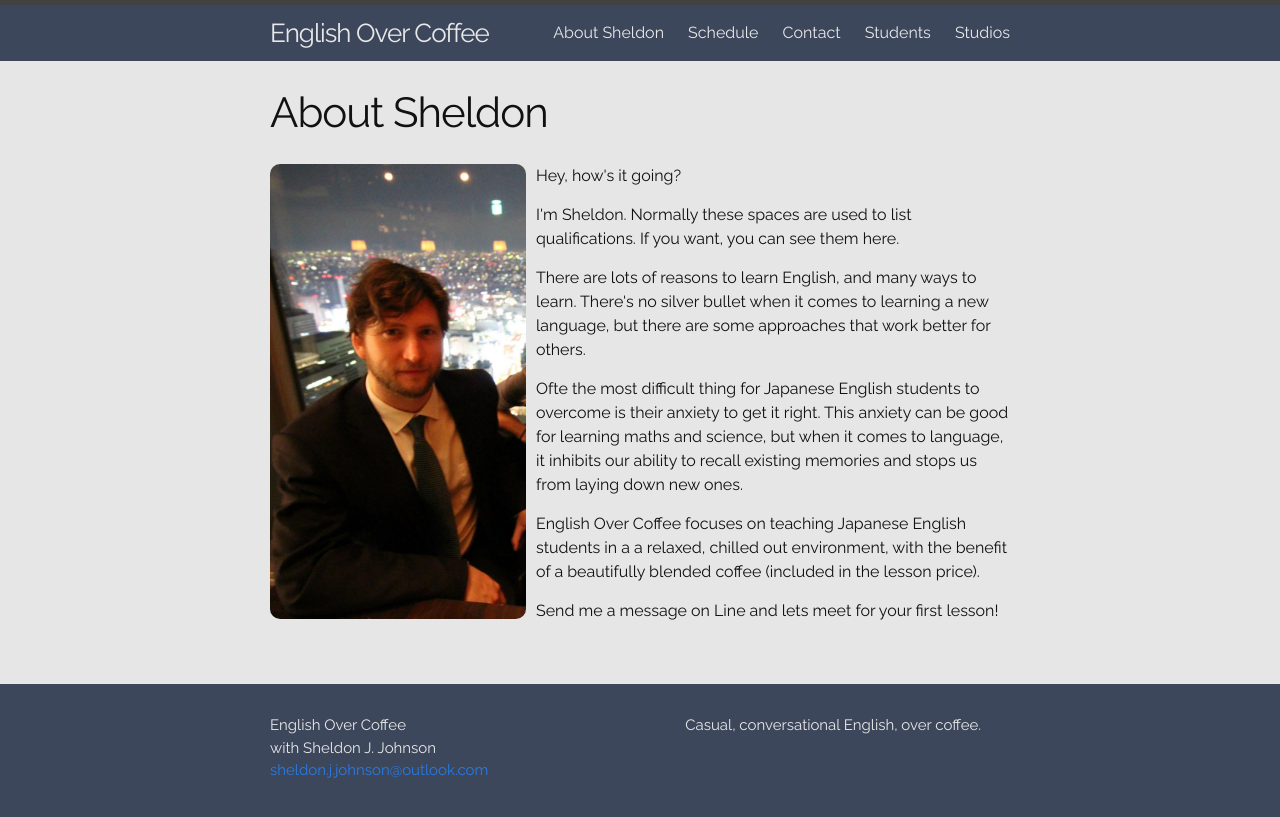
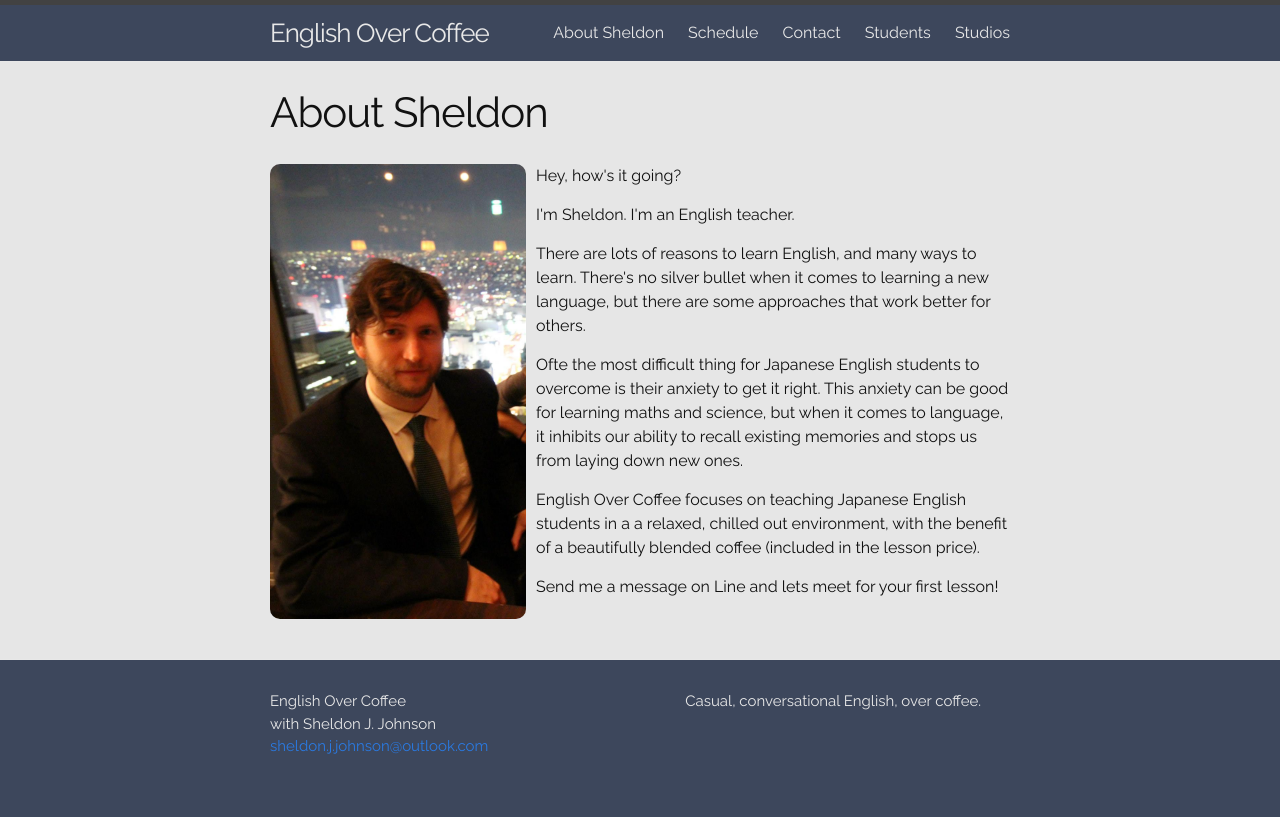
Before and after one commit to drzel/old-website, a Jekyll site: the page built from about.html, in a window 1280 px wide. Shown: the top 817 px of the page. Built offline with Jekyll 4.4.1, drawn with Linux system fonts in a browser that asks for light colours.

Commit message:
small content update to about.html

```diff
--- a/about.html
+++ b/about.html
@@ -11,7 +11,7 @@ title: About Sheldon
 
 	<div class="about-body">
 		<p>Hey, how's it going?</p>
-		<p>I'm Sheldon. Normally these spaces are used to list qualifications. If you want, you can see them here.</p>
+		<p>I'm Sheldon. I'm an English teacher.</p>
 		<p>There are lots of reasons to learn English, and many ways to learn. There's no silver bullet when it comes to learning a new language, but there are some approaches that work better for others.</p>
 		<p>Ofte the most difficult thing for Japanese English students to overcome is their anxiety to get it right. This anxiety can be good for learning maths and science, but when it comes to language, it inhibits our ability to recall existing memories and stops us from laying down new ones.</p>
 		<p>English Over Coffee focuses on teaching Japanese English students in a a relaxed, chilled out environment, with the benefit of a beautifully blended coffee (included in the lesson price).</p>
```
